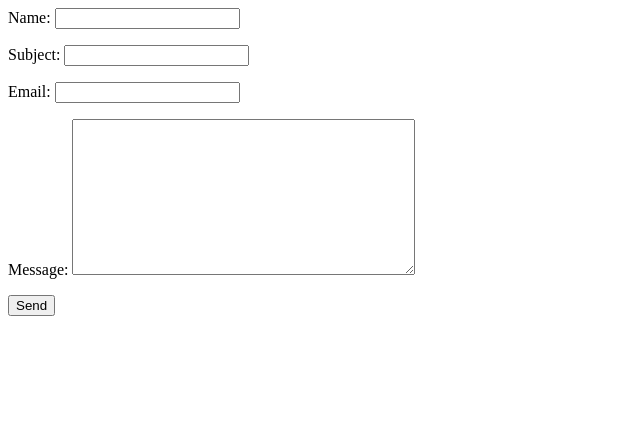
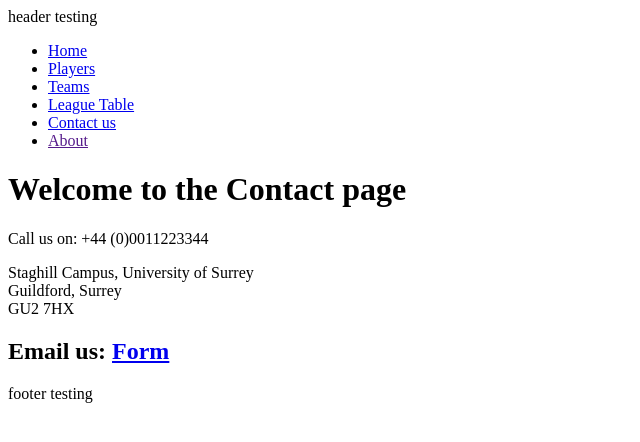
Before and after one commit to nayeem-abc999/CW_Football_League, a Django app: page /contact/ in a window 1280 px wide. Shown: the top 442 px of the page, without its empty margins (0-640 px from the left). Run offline with Django 4.2, Linux system fonts and the light colour scheme.

Commit message:
Added home and contact details and used DRY templates

```diff
--- a/football/settings.py
+++ b/football/settings.py
@@ -58,7 +58,7 @@ ROOT_URLCONF = 'football.urls'
 TEMPLATES = [
     {
         'BACKEND': 'django.template.backends.django.DjangoTemplates',
-        'DIRS': [],
+        'DIRS': [BASE_DIR / 'templates'],
         'APP_DIRS': True,
         'OPTIONS': {
             'context_processors': [
--- a/football/urls.py
+++ b/football/urls.py
@@ -19,6 +19,7 @@ from django.urls import path, include
 urlpatterns = [
 
     path('', include('mainapp.urls')),
+    path('home/', include('mainapp.urls')),
     path('players/', include('player.urls')),
     path('teams/', include('team.urls')),
     path('league/', include('leaguestat.urls')),
--- a/mainapp/templates/mainapp/contact.html
+++ b/mainapp/templates/mainapp/contact.html
@@ -1,10 +1,24 @@
-<body>
-<form method="post">
-{% csrf_token %}
-{{ form.as_p }}
-<div class="form-actions">
-<button type="submit">Send</button>
-</div>
-</form>
+{% extends "base.html" %}
 
-</body>
+    {% block title}
+        <title>Contact Us</title>
+    {% endblock title}
+
+{% block content %}
+   <h1>Welcome to the Contact page</h1>
+
+   <div>
+    <p>
+        Call us on: +44 (0)0011223344
+    </p>
+    <p>
+    Staghill Campus, University of Surrey <br>
+    Guildford, Surrey <br>
+    GU2 7HX <br>
+    </p>
+
+    <h2>Email us: <a href="{% url 'contact_mail' %}">Form</a></h2>
+
+   </div>
+
+{% endblock content %}
--- a/mainapp/urls.py
+++ b/mainapp/urls.py
@@ -2,5 +2,7 @@ from django.urls import path
 from . import views
 
 urlpatterns = [
-   path('contact/', views.contact, name = "contact")
+   path('', views.home, name = 'home'),
+   path('contact/', views.contact, name = 'contact'),
+   path('contact/mail', views.contact_mail, name = "contact_mail")
 ]
--- a/mainapp/views.py
+++ b/mainapp/views.py
@@ -6,7 +6,15 @@ from django.shortcuts import render, redirect
 from django.urls import reverse
 from .forms import ContactForm
 
+def home(request):
+    context = {}
+    return render(request, "mainapp/home.html",context)
+
 def contact(request):
+    context = {}
+    return render(request, "mainapp/contact.html",context)
+
+def contact_mail(request):
     if request.method == "GET":
         form = ContactForm()
     else:
@@ -21,4 +29,4 @@ def contact(request):
             except BadHeaderError:
                 return HttpResponse("Invalid header found.")
             return redirect(reverse('contact'))
-    return render(request, 'mainapp/contact.html', {"form": form})
+    return render(request, 'mainapp/contact_mail.html', {"form": form})
--- a/team/urls.py
+++ b/team/urls.py
@@ -4,5 +4,5 @@ from . import views
 urlpatterns = [
     path('', views.show_teams, name="show_teams"),
     path('<int:teamID>/', views.team_details, name="team_details"),
-    path('signing', views.signing, name="signing")
+    path('signing/', views.signing, name="signing")
 ]
--- /dev/null
+++ b/templates/base.html
@@ -0,0 +1,35 @@
+{% load static %}
+<!DOCTYPE html>
+<html lang="en" dir="ltr">
+  <head>
+    <meta charset="utf-8">
+    {% block title %}
+    <title>Base</title>
+    {% endblock title %}
+  </head>
+  <body>
+
+      {% block header %}
+      <header>header testing</header>
+      {% endblock header %}
+
+      {% block navbar %}
+    <ul>
+        <li><a href="{% url 'home' %}">Home</a></li>
+        <li><a href="{% url 'show_players' %}">Players</a></li>
+        <li><a href="{% url 'show_teams' %}">Teams</a></li>
+        <li><a href="{% url 'league_table' %}">League Table</a></li>
+        <li><a href="{% url 'contact' %}">Contact us</a></li>
+        <li><a href="">About</a></li>
+    </ul>
+      {% endblock navbar %}
+
+      {% block content %}
+      <p>this is base</p>
+      {% endblock content %}
+
+      {% block footer %}
+      <footer>footer testing</footer>
+      {% endblock footer %}
+  </body>
+</html>
```
Also changed, not shown: leaguestat/templates/leaguestat/league_table.html (+8 -7 lines), leaguestat/templates/leaguestat/match_history.html (+10 -8 lines), leaguestat/templates/leaguestat/match_result.html (+10 -1 lines), mainapp/templates/mainapp/contact_mail.html (added, +17 -0 lines), mainapp/templates/mainapp/home.html (added, +10 -0 lines), player/templates/player/new_player.html (+11 -1 lines), player/templates/player/view_players.html (+8 -7 lines), team/templates/team/show_teams.html (+7 -6 lines), team/templates/team/signing.html (+11 -1 lines), team/templates/team/team_details.html (+8 -6 lines), db.sqlite3.
